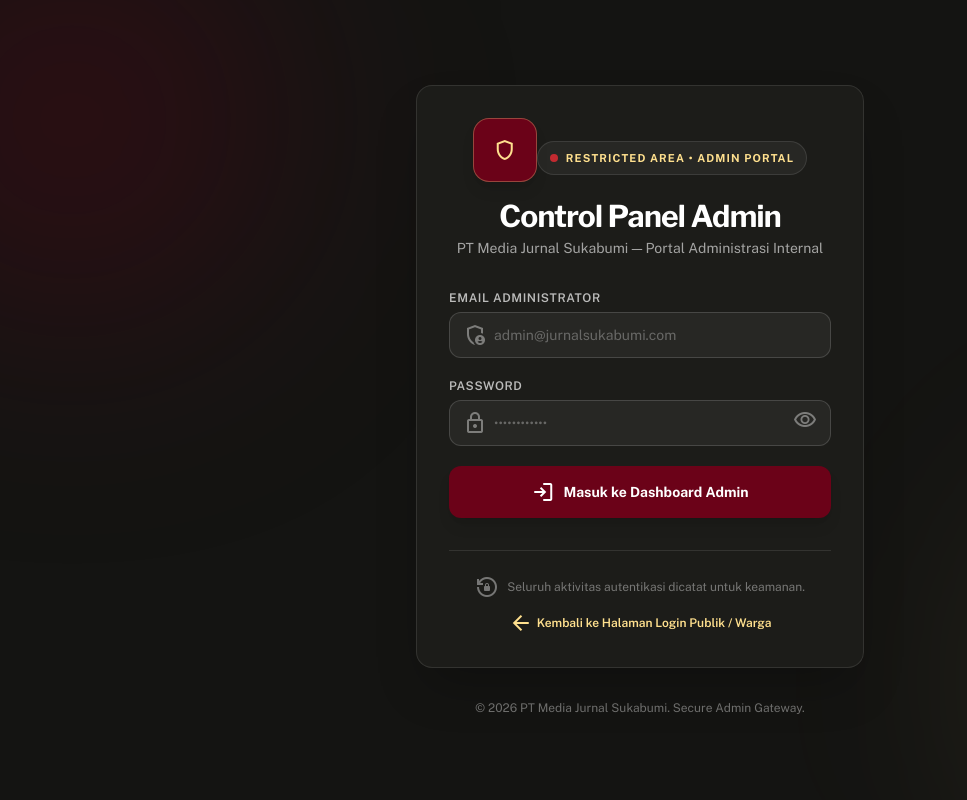
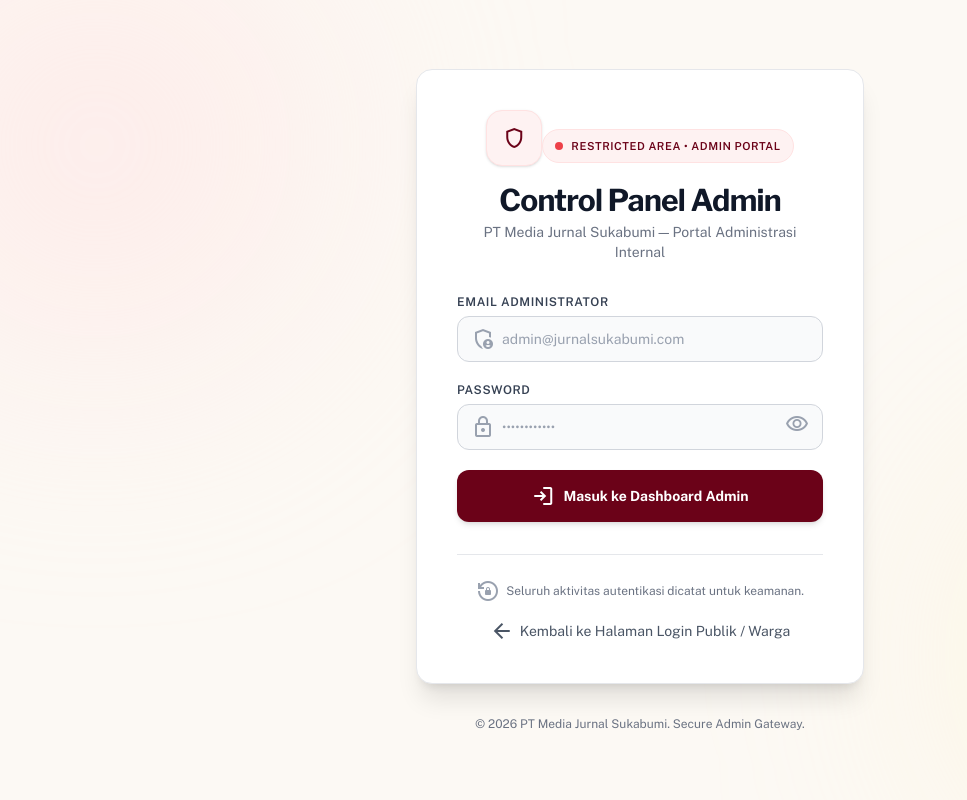
Before and after one commit to dmakapeli-prog/halo-jurnal-app, a Next.js app: page /admin/login in a window 1280 px wide. Shown: the whole page, without its empty margins (0-967 px from the left). Built offline with nearby package versions, Linux system fonts and the light colour scheme.

Commit message:
refactor: finalize admin login UI theme from laptop

```diff
--- a/app/admin/login/page.tsx
+++ b/app/admin/login/page.tsx
@@ -94,28 +94,28 @@
   }
 
   return (
-    <div className="min-h-screen bg-[#141412] text-white flex flex-col justify-center items-center p-4 relative font-['Public_Sans'] overflow-hidden">
+    <div className="min-h-screen bg-[#fcf9f4] text-gray-900 flex flex-col justify-center items-center p-4 relative font-['Public_Sans'] overflow-hidden">
       {/* Background Decorative Gradient Blobs */}
-      <div className="absolute top-[-10%] left-[-10%] w-[400px] h-[400px] bg-[#6b0218]/30 rounded-full blur-[120px] pointer-events-none" />
-      <div className="absolute bottom-[-10%] right-[-10%] w-[400px] h-[400px] bg-[#ffe08e]/10 rounded-full blur-[120px] pointer-events-none" />
+      <div className="absolute top-[-10%] left-[-10%] w-[450px] h-[450px] bg-red-100/50 rounded-full blur-[120px] pointer-events-none" />
+      <div className="absolute bottom-[-10%] right-[-10%] w-[450px] h-[450px] bg-amber-100/40 rounded-full blur-[120px] pointer-events-none" />
 
       {/* Main Container */}
-      <div className="w-full max-w-md bg-[#1c1c19] border border-white/10 rounded-2xl p-6 sm:p-8 shadow-2xl relative z-10 backdrop-blur-xl">
+      <div className="w-full max-w-md bg-white border border-gray-200 rounded-2xl p-6 sm:p-8 md:p-10 shadow-xl relative z-10">
         {/* Header Branding */}
         <div className="text-center mb-8">
-          <div className="inline-flex items-center justify-center w-16 h-16 rounded-2xl bg-[#6b0218] border border-[#ffe08e]/30 shadow-lg mb-4 text-[#ffe08e]">
-            <span className="material-symbols-outlined text-[36px]">shield</span>
+          <div className="inline-flex items-center justify-center w-14 h-14 rounded-2xl bg-red-50 border border-red-100 shadow-sm mb-4 text-[#6b0218]">
+            <span className="material-symbols-outlined text-[32px]">shield</span>
           </div>
 
-          <div className="inline-flex items-center gap-2 px-3 py-1 rounded-full bg-white/5 border border-white/10 text-[11px] font-bold uppercase tracking-widest text-[#ffe08e] mb-3">
-            <span className="w-2 h-2 rounded-full bg-red-500 animate-pulse"></span>
+          <div className="inline-flex items-center gap-2 px-3 py-1 rounded-full bg-red-50 border border-red-100 text-[11px] font-semibold uppercase tracking-wider text-[#6b0218] mb-3">
+            <span className="w-2 h-2 rounded-full bg-red-600 animate-pulse"></span>
             Restricted Area • Admin Portal
           </div>
 
-          <h1 className="font-['Libre_Franklin'] text-2xl sm:text-3xl font-bold tracking-tight text-white mb-1">
+          <h1 className="font-['Libre_Franklin'] text-2xl sm:text-3xl font-bold tracking-tight text-gray-900 mb-1">
             Control Panel Admin
           </h1>
-          <p className="text-xs sm:text-sm text-white/60">
+          <p className="text-xs sm:text-sm text-gray-500 font-['Public_Sans']">
             PT Media Jurnal Sukabumi — Portal Administrasi Internal
           </p>
         </div>
@@ -124,19 +124,19 @@
         <form onSubmit={handleAdminLogin} className="space-y-5">
           {/* Error Banner */}
           {errorMsg && (
-            <div className="p-3.5 bg-red-950/80 border border-red-500/50 rounded-xl text-red-200 text-xs sm:text-sm leading-relaxed flex items-start gap-3">
-              <span className="material-symbols-outlined text-red-400 text-lg shrink-0 mt-0.5">error</span>
-              <div className="flex-1">{errorMsg}</div>
+            <div className="p-3.5 bg-red-50 border border-red-200 rounded-xl text-red-800 text-xs sm:text-sm leading-relaxed flex items-start gap-3">
+              <span className="material-symbols-outlined text-red-600 text-lg shrink-0 mt-0.5">error</span>
+              <div className="flex-1 font-['Public_Sans']">{errorMsg}</div>
             </div>
           )}
 
           {/* Email Input */}
           <div className="space-y-1.5">
-            <label className="text-xs font-semibold uppercase tracking-wider text-white/70 block">
+            <label className="text-xs font-semibold uppercase tracking-wider text-gray-700 block">
               Email Administrator
             </label>
             <div className="relative">
-              <span className="material-symbols-outlined absolute left-3.5 top-1/2 -translate-y-1/2 text-white/40 text-xl">
+              <span className="material-symbols-outlined absolute left-3.5 top-1/2 -translate-y-1/2 text-gray-400 text-xl">
                 admin_panel_settings
               </span>
               <input
@@ -146,18 +146,18 @@
                 onChange={(e) => setEmail(e.target.value)}
                 placeholder="admin@jurnalsukabumi.com"
                 disabled={loading}
-                className="w-full pl-11 pr-4 py-3 bg-white/5 border border-white/15 rounded-xl text-sm text-white placeholder:text-white/30 focus:outline-none focus:border-[#ffe08e] focus:ring-1 focus:ring-[#ffe08e] transition-all disabled:opacity-50"
+                className="w-full pl-11 pr-4 py-3 bg-gray-50 border border-gray-300 rounded-xl text-sm text-gray-900 placeholder:text-gray-400 focus:outline-none focus:border-red-600 focus:ring-2 focus:ring-red-600/20 transition-all disabled:opacity-50"
               />
             </div>
           </div>
 
           {/* Password Input */}
           <div className="space-y-1.5">
-            <label className="text-xs font-semibold uppercase tracking-wider text-white/70 block">
+            <label className="text-xs font-semibold uppercase tracking-wider text-gray-700 block">
               Password
             </label>
             <div className="relative">
-              <span className="material-symbols-outlined absolute left-3.5 top-1/2 -translate-y-1/2 text-white/40 text-xl">
+              <span className="material-symbols-outlined absolute left-3.5 top-1/2 -translate-y-1/2 text-gray-400 text-xl">
                 lock
               </span>
               <input
@@ -167,13 +167,13 @@
                 onChange={(e) => setPassword(e.target.value)}
                 placeholder="••••••••••••"
                 disabled={loading}
-                className="w-full pl-11 pr-12 py-3 bg-white/5 border border-white/15 rounded-xl text-sm text-white placeholder:text-white/30 focus:outline-none focus:border-[#ffe08e] focus:ring-1 focus:ring-[#ffe08e] transition-all disabled:opacity-50"
+                className="w-full pl-11 pr-12 py-3 bg-gray-50 border border-gray-300 rounded-xl text-sm text-gray-900 placeholder:text-gray-400 focus:outline-none focus:border-red-600 focus:ring-2 focus:ring-red-600/20 transition-all disabled:opacity-50"
               />
               <button
                 type="button"
                 onClick={() => setShowPassword(!showPassword)}
                 disabled={loading}
-                className="absolute right-3.5 top-1/2 -translate-y-1/2 text-white/40 hover:text-white transition-colors"
+                className="absolute right-3.5 top-1/2 -translate-y-1/2 text-gray-400 hover:text-gray-700 transition-colors"
                 title={showPassword ? 'Sembunyikan password' : 'Tampilkan password'}
               >
                 <span className="material-symbols-outlined text-lg">
@@ -187,7 +187,7 @@
           <button
             type="submit"
             disabled={loading}
-            className="w-full mt-2 py-3.5 px-4 bg-[#6b0218] hover:bg-[#8b1e2c] text-white font-bold rounded-xl text-sm transition-all duration-200 shadow-lg hover:shadow-red-900/30 flex items-center justify-center gap-2 disabled:opacity-50 cursor-pointer active:scale-[0.98]"
+            className="w-full mt-2 py-3.5 px-4 bg-[#6b0218] hover:bg-[#8b1e2c] text-white font-bold rounded-xl text-sm transition-all duration-200 shadow-md hover:shadow-lg hover:shadow-red-900/20 flex items-center justify-center gap-2 disabled:opacity-50 cursor-pointer active:scale-[0.98]"
           >
             {loading ? (
               <>
@@ -204,18 +204,18 @@
         </form>
 
         {/* Security Footer Notice */}
-        <div className="mt-8 pt-6 border-t border-white/10 text-center space-y-3">
-          <div className="flex items-center justify-center gap-2 text-white/40 text-xs">
-            <span className="material-symbols-outlined text-sm">lock_reset</span>
+        <div className="mt-8 pt-6 border-t border-gray-200 text-center space-y-4">
+          <div className="flex items-center justify-center gap-1.5 text-gray-500 text-xs">
+            <span className="material-symbols-outlined text-sm text-gray-400">lock_reset</span>
             <span>Seluruh aktivitas autentikasi dicatat untuk keamanan.</span>
           </div>
 
           <div>
             <Link
               href="/login"
-              className="text-xs text-[#ffe08e] hover:underline font-semibold flex items-center justify-center gap-1"
+              className="text-xs sm:text-sm text-gray-600 hover:text-red-600 font-medium flex items-center justify-center gap-1.5 transition-colors"
             >
-              <span className="material-symbols-outlined text-sm">arrow_back</span>
+              <span className="material-symbols-outlined text-base">arrow_back</span>
               <span>Kembali ke Halaman Login Publik / Warga</span>
             </Link>
           </div>
@@ -223,7 +223,7 @@
       </div>
 
       {/* Footer copyright */}
-      <div className="mt-8 text-center text-xs text-white/40">
+      <div className="mt-8 text-center text-xs text-gray-500">
         © {new Date().getFullYear()} PT Media Jurnal Sukabumi. Secure Admin Gateway.
       </div>
     </div>
@@ -234,8 +234,8 @@
   return (
     <Suspense
       fallback={
-        <div className="min-h-screen bg-[#141412] flex items-center justify-center text-white">
-          <div className="animate-spin rounded-full h-10 w-10 border-t-2 border-b-2 border-[#ffe08e]"></div>
+        <div className="min-h-screen bg-[#fcf9f4] flex items-center justify-center text-gray-800">
+          <div className="animate-spin rounded-full h-10 w-10 border-t-2 border-b-2 border-[#6b0218]"></div>
         </div>
       }
     >
```
